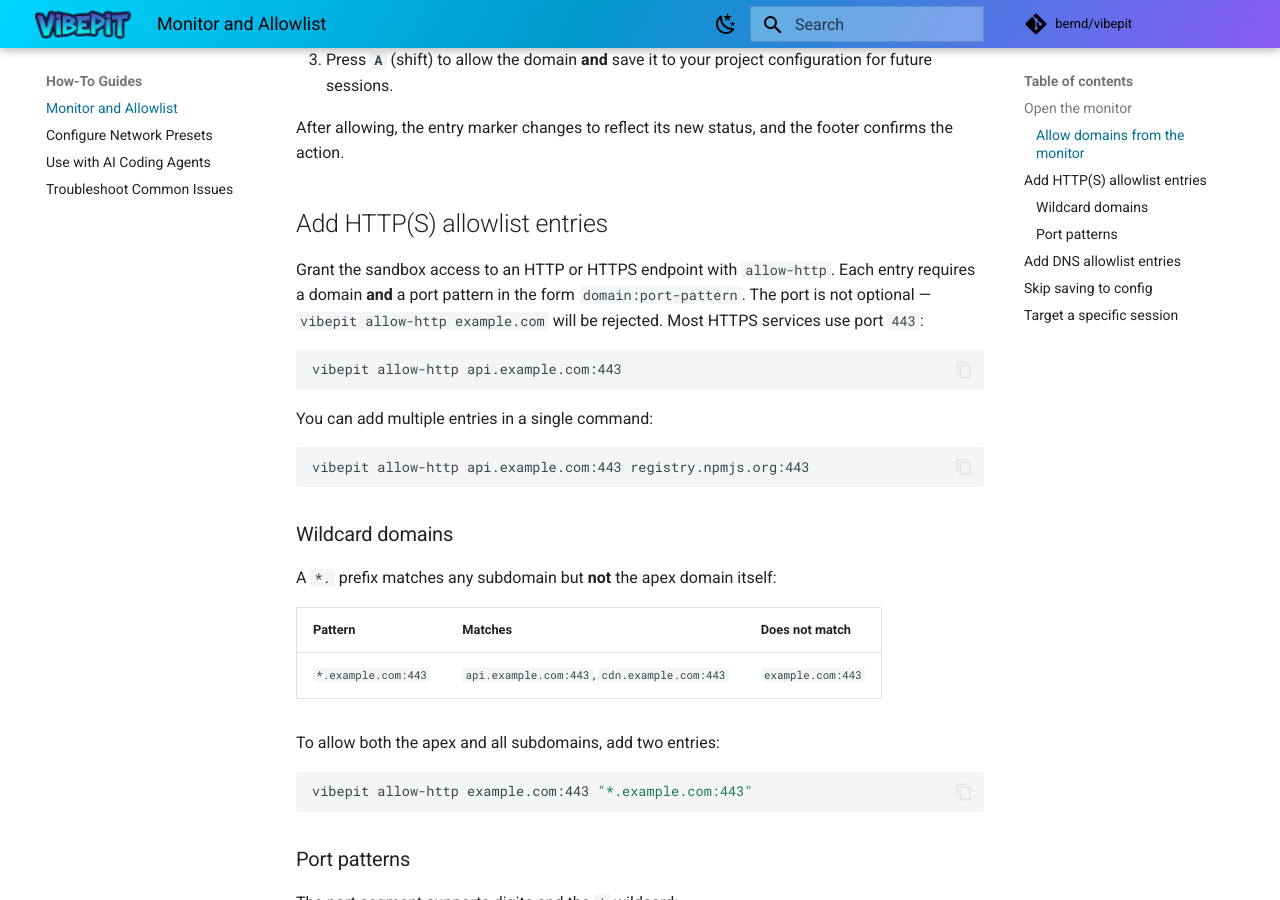
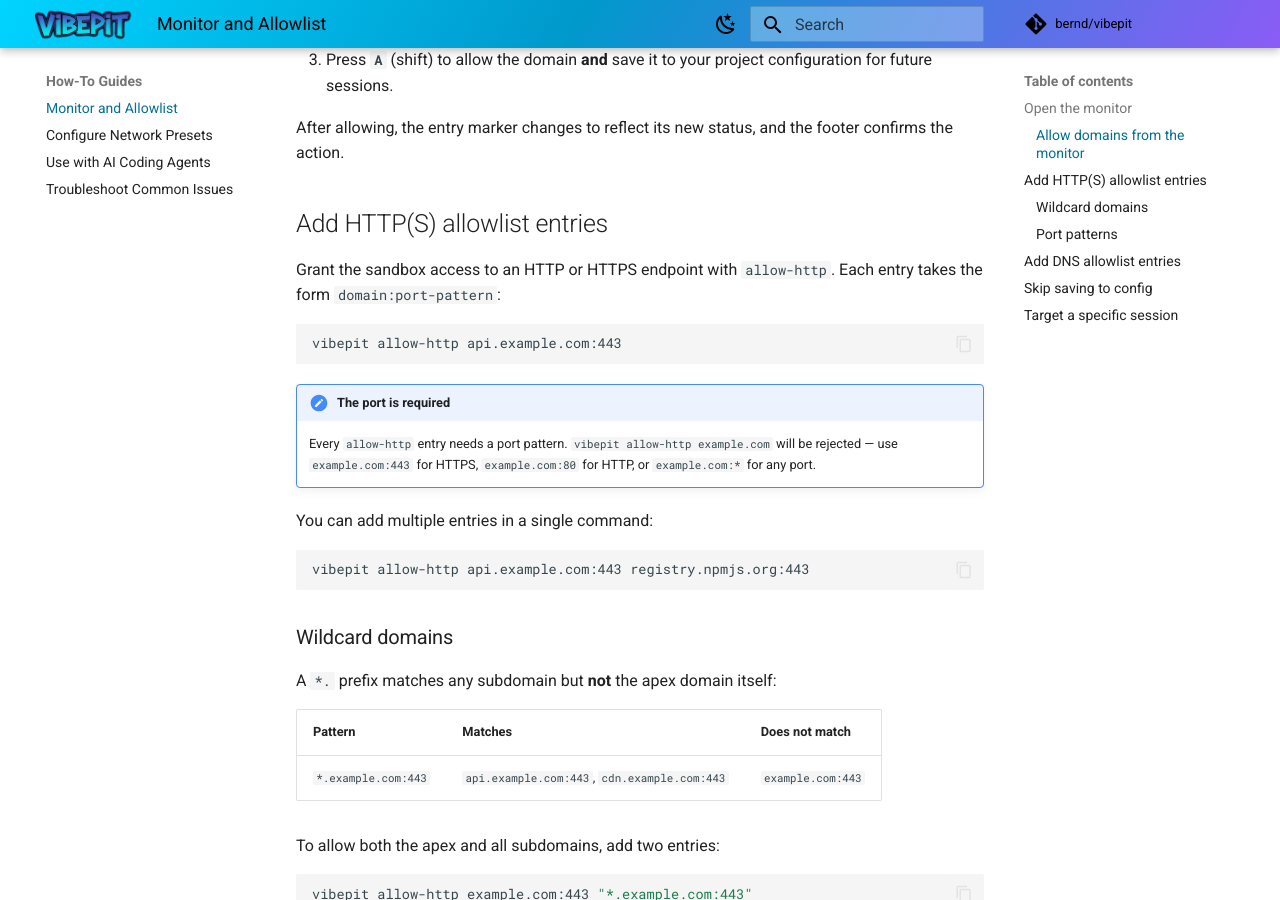
Before and after one commit to bernd/vibepit, an MkDocs documentation site: the page built from docs/content/how-to/allowlist-and-monitor.md, in a window 1280 px wide and 900 px high, scrolled down 791 px. Built offline with MkDocs 1.6.1 and Material for MkDocs 9.7.7, drawn with Linux system fonts in a browser that asks for light colours; comment, search, counter and statistics services are not loaded.

Commit message:
Use admonition for required port note in allowlist how-to
Co-Authored-By: Claude Opus 4.6 <noreply@anthropic.com>

````diff
--- a/docs/content/how-to/allowlist-and-monitor.md
+++ b/docs/content/how-to/allowlist-and-monitor.md
@@ -34,13 +34,17 @@ footer confirms the action.
 ## Add HTTP(S) allowlist entries
 
 Grant the sandbox access to an HTTP or HTTPS endpoint with `allow-http`. Each
-entry requires a domain **and** a port pattern in the form `domain:port-pattern`.
-The port is not optional — `vibepit allow-http example.com` will be rejected.
-Most HTTPS services use port `443`:
+entry takes the form `domain:port-pattern`:
 
 ```bash
 vibepit allow-http api.example.com:443
 ```
+
+!!! note "The port is required"
+    Every `allow-http` entry needs a port pattern.
+    `vibepit allow-http example.com` will be rejected — use
+    `example.com:443` for HTTPS, `example.com:80` for HTTP, or
+    `example.com:*` for any port.
 
 You can add multiple entries in a single command:
 
````
